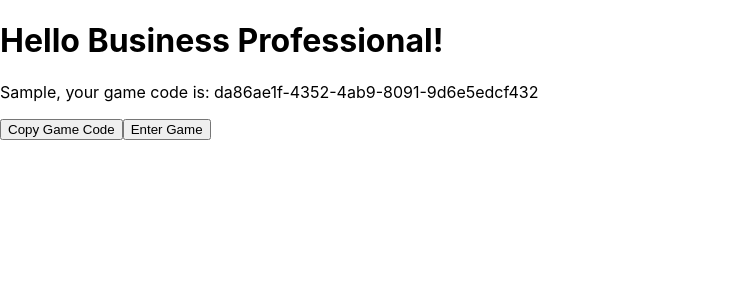
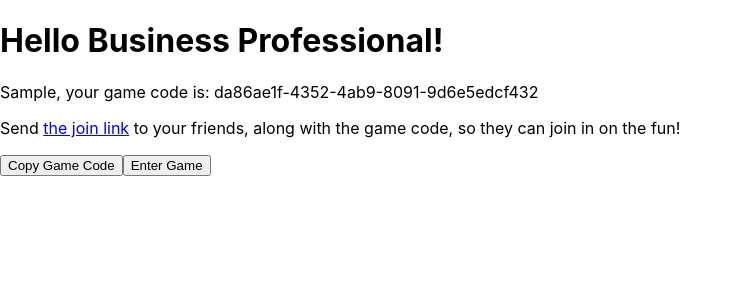
Before and after one commit to bennyp11/reply-all-v0-front-end, a React (Create React App) app: page /start in a window 1280 px wide. Both pictures are taken after typing "Sample" into the empty fields and a click on the button "Submit". Shown: the top 300 px of the page, without its empty margins (0-742 px from the left). Built offline with nearby package versions, Linux system fonts and the light colour scheme; no server answers.

Commit message:
fixed start page to give better joining instructions

```diff
--- a/src/pages/StartPage.js
+++ b/src/pages/StartPage.js
@@ -43,7 +43,7 @@ function StartPage() {
   }
 
   const handleCopyClick = () => {
-    const link = `www.localhost:3000/hitreplyall/${gameId}`;
+    const link = `${gameId}`;
     navigator.clipboard.writeText(link);
     alert(`Link copied to clipboard: ${link}`);
   };
@@ -79,6 +79,7 @@ function StartPage() {
         {nickNameSent && (
           <div>
           <p>{nickName}, your game code is: {`${gameId}`}</p>
+          <p>Send <a href="localhost:3000/join">the join link</a> to your friends, along with the game code, so they can join in on the fun!</p>
           <button onClick={handleCopyClick}>Copy Game Code</button>
           <button onClick={() => handleEnterGameClick(gameId, nickName)}>Enter Game</button>
           </div>
```
